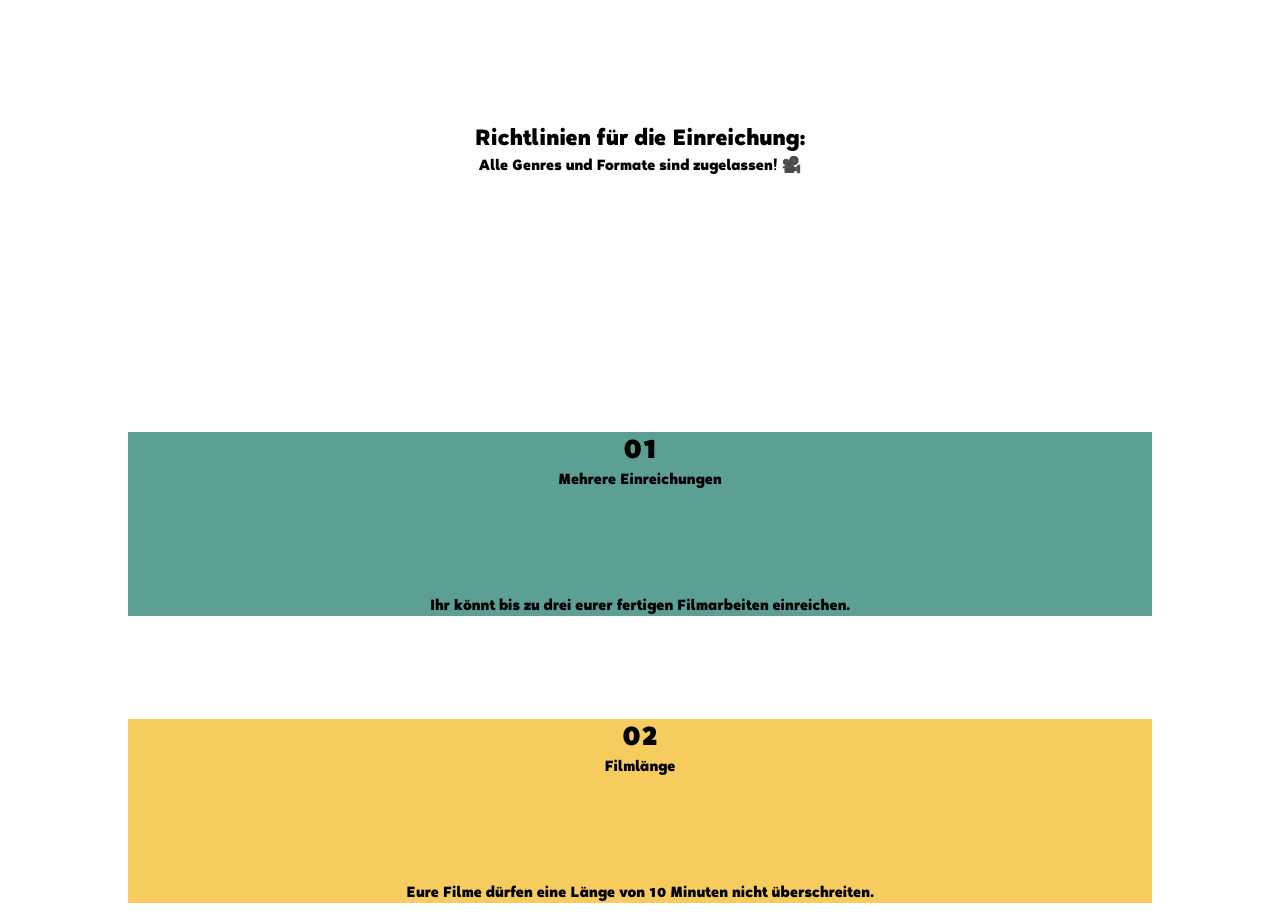
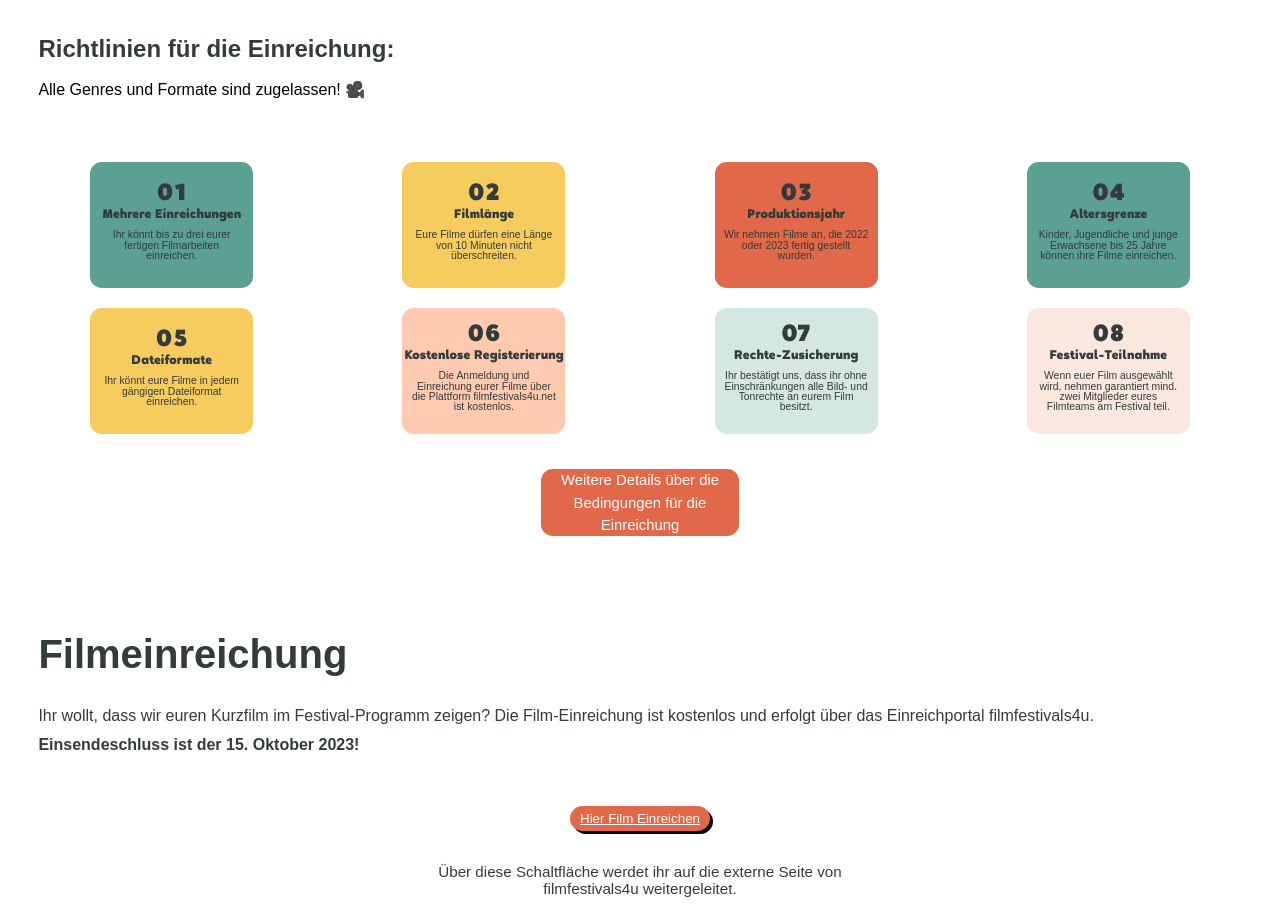
Before and after one commit to JoshRBeck/kijufi-nextjs-latest, a Next.js app: page /filmeinreichung in a window 1280 px wide. Shown: the part 778-1692 px from the top of the page. Built offline with nearby package versions, Linux system fonts and the light colour scheme.

Commit message:
"filmeinreichung"

```diff
--- a/src/app/filmeinreichung.module.css
+++ b/src/app/filmeinreichung.module.css
@@ -27,7 +27,7 @@
   .richtLinienContainer,
   .mehrInfoButtonContainer,
   .guidelinesListContainer,
-  .filmEinreichenButtonContainer {
+  .filmEinreichenButtonContainerOne {
     text-align: center;
   }
   .filmeinreichungTopContainer {
@@ -50,6 +50,11 @@
     color: #333c3a;
     font-family: "Halcyon Medium", sans-serif;
   }
+  .desktopContainer {
+    display: flex;
+    flex-direction: column;
+    width: 65%;
+  }
   .filmEinreichungCameraContainer {
     width: 100%;
     height: 300px;
@@ -68,6 +73,9 @@
     width: 100%;
     height: 70%;
     top: 30%;
+  }
+  .filmeEinreichenButtonContainerTwo {
+    display: none;
   }
   .spotlightContainer {
     /* border: solid green 5px; */
@@ -92,34 +100,29 @@
     line-height: normal;
     transform: translate(30%, -430%);
   }
+  .filmEinreichungMiddle {
+    padding: 3%;
+  }
   .richtLinienContainer {
-    margin: 10%;
+    padding: 3%;
+    text-align: left;
   }
   .richtLinienContainer h2 {
-    margin-top: 10px;
+    color: #333c3a;
+    font-family: "Halcyon Medium", sans-serif;
+    font-style: normal;
+    font-weight: 700;
+    line-height: 150%;
+    margin-bottom: 15px;
   }
-  .schritteContainer,
-  .guidelinesListContainer {
-    padding: 10%;
-  }
-  .schritteContainer {
-    border-radius: 20px;
-    margin-top: 15px;
-  }
-  .schritteNummer {
-    font-weight: 700;
-    font-size: 2em;
-  }
-  .schritteName,
-  .filmClapperHeading {
-    font-weight: 700;
+  .richtLinienContainer p {
+    color: #000;
+    font-family: "Halcyon Medium", sans-serif;
+    font-style: normal;
+    font-weight: 500;
+    line-height: 100%; /* 0.75rem */
   }
 
-  .schritteBeschreibung,
-  .filmClapperText {
-    padding-top: 5px;
-    margin: 10%;
-  }
   .mehrInfoButtonContainer {
     padding: 5%;
   }
@@ -143,13 +146,174 @@
   }
   .filmEinreichenButton {
     background-color: #e16848;
-    border-radius: 25px;
-    width: 80%;
-    height: 60px;
+    color: #fff;
+    display: flex;
+    height: 25px;
+    justify-content: center;
+    align-items: center;
+    border-radius: 2.06075rem;
+    padding-left: 10px;
+    padding-right: 10px;
+    margin-top: 10px;
+    border-style: none;
+    box-shadow: 3px 3px 0px rgb(0 0 0);
+    font-family: "Halcyon Medium", sans-serif;
+    text-decoration: underline;
   }
   .filmEinreichenText {
     padding: 10%;
     font-size: 1em;
+  }
+  .schritteContainer {
+    padding: 2%;
+  }
+  .schritteWrapper {
+    display: grid;
+    grid-template-columns: repeat(4, 1fr);
+    gap: 20px; /* Adjust the gap as needed */
+    justify-items: center;
+  }
+  .schritte {
+    width: 100%;
+    height: 7.86719rem;
+    flex-shrink: 0;
+    border-radius: 0.74219rem;
+    display: flex;
+    justify-content: center;
+    flex-direction: column;
+    align-items: center;
+    max-width: 10.2rem; /* Set a maximum width to prevent excessive growth */
+    flex: 1; /* Allow items to grow equally within the container */
+  }
+  .schritteNummer {
+    color: #333c3a;
+    font-family: "Halcyon Black", sans-serif;
+    font-size: 1.8rem;
+    font-style: normal;
+    font-weight: 700;
+    line-height: 100%;
+  }
+  .schritteName {
+    color: #333c3a;
+    font-family: "Halcyon Black", sans-serif;
+    font-size: 0.85rem;
+    font-style: normal;
+    font-weight: 700;
+    line-height: 100%;
+  }
+  .schritteBeschreibung {
+    color: #333c3a;
+    font-family: "Halcyon Medium", sans-serif;
+    font-size: 0.65rem;
+    font-style: normal;
+    font-weight: 400;
+    line-height: 100%;
+    text-align: center;
+    padding: 8px;
+  }
+  .mehrInfoButtonContainer {
+    display: flex;
+    justify-content: center;
+    align-items: center;
+    flex-direction: column;
+    padding: 0;
+  }
+  .mehrInfoButton {
+    color: #fff;
+    background-color: #e16848;
+    padding-left: 10px;
+    padding-right: 10px;
+    margin-bottom: 50px;
+    margin-top: 10px;
+    border-style: none;
+    font-family: "Halcyon Medium", sans-serif;
+    font-size: 0.92775rem;
+    font-style: normal;
+    font-weight: 500;
+    line-height: 150%;
+    border-radius: 0.74219rem;
+    text-align: inherit;
+    width: 50%;
+  }
+  .guidelinesListContainer {
+    background-color: #d5e7e3;
+    padding: 2%;
+  }
+  .guidelinesListContainer h3 {
+    font-family: "Halcyon Medium", sans-serif;
+    font-weight: 700;
+    text-align: justify;
+  }
+  .guidelinesList {
+    padding: 15px;
+  }
+  .guidelinesListHeadlines {
+    color: #333c3a;
+    font-family: "Halcyon Medium", sans-serif;
+    font-size: 0.8rem;
+    font-style: normal;
+    font-weight: 600;
+    line-height: 160%;
+    text-align: justify;
+  }
+  .guidelinesListItems {
+    color: #333c3a;
+    font-family: "Halcyon Medium", sans-serif;
+    font-size: 0.8rem;
+    font-style: normal;
+    font-weight: 400;
+    line-height: 160%;
+    text-align: justify;
+    margin-bottom: 0;
+  }
+  .bottomContainer {
+    display: flex;
+    flex-direction: column;
+    padding: 3%;
+  }
+  .bottomContainer h3 {
+    color: #333c3a;
+    font-family: "Halcyon Medium", sans-serif;
+    font-size: 2.5rem;
+    font-style: normal;
+    font-weight: 700;
+    line-height: 150%;
+    margin-bottom: 20px;
+  }
+  .bottomContainer p {
+    color: #333c3a;
+    font-family: "Halcyon Medium", sans-serif;
+    font-size: 1rem;
+    font-style: normal;
+    font-weight: 500;
+    line-height: 150%;
+  }
+  .bottomContainer :nth-child(3) {
+    color: #333c3a;
+    font-family: "Halcyon Medium", sans-serif;
+    font-size: 1rem;
+    font-style: normal;
+    font-weight: 700;
+    line-height: 150%;
+    padding-top: 5px;
+  }
+  .buttonAndText {
+    display: flex;
+    flex-direction: column;
+    align-items: center;
+  }
+  .bottomContainerText {
+    color: #333c3a;
+    text-align: left;
+    font-family: "Halcyon Medium", sans-serif;
+    font-size: 0.95rem;
+    font-style: normal;
+    font-weight: 500;
+    line-height: normal;
+    width: 35%;
+    text-align: center;
+    margin-bottom: 5rem;
+    margin-top: 2rem;
   }
 }
 @media (max-width: 700px) {
@@ -182,6 +346,9 @@
     width: 100%;
     transform: translate(-18%, 15%);
     position: relative;
+  }
+  .filmeEinreichenButtonContainerTwo {
+    display: none;
   }
   .deadlineText {
     color: #333c3a;
@@ -392,6 +559,12 @@
     font-weight: 400;
     line-height: 160%;
   }
+  .bottomContainer {
+    display: none;
+  }
+  .buttonAndText {
+    display: none;
+  }
 }
 .schritteColorOne {
   background-color: #5ba092;
--- a/src/app/filmeinreichung/page.tsx
+++ b/src/app/filmeinreichung/page.tsx
@@ -12,20 +12,19 @@ export default function Filmeinreichung() {
     <>
       <div className={styles.filmeinreichungTopContainer}>
         <h1>Reicht eure Filme ein und kommt zum Festival</h1>
-        <div className={styles.desktop}>
+        <div className={styles.desktopContainer}>
           <p>
-          Ihr habt einen Kurzfilm produziert, den ihr auf dem Festival zeigen
-          wollt? Dann reicht ihn bis zum 15. Oktober 2023 bei uns ein.
-        </p>
-        <p>
-          Wichtigste Bedingung: Mindestens zwei Personen aus eurem Filmteam sind
-          bereit, von Freitag bis Sonntag am Festival teilzunehmen und den Film
-          persönlich eurem Publikum zu präsentieren. Wenn euer Film ausgewählt
-          wird, übernehmen wir die Reisekosten.
-        </p>
-          </div>
+            Ihr habt einen Kurzfilm produziert, den ihr auf dem Festival zeigen
+            wollt? Dann reicht ihn bis zum 15. Oktober 2023 bei uns ein.
+          </p>
+          <p>
+            Wichtigste Bedingung: Mindestens zwei Personen aus eurem Filmteam
+            sind bereit, von Freitag bis Sonntag am Festival teilzunehmen und
+            den Film persönlich eurem Publikum zu präsentieren. Wenn euer Film
+            ausgewählt wird, übernehmen wir die Reisekosten.
+          </p>
+        </div>
       </div>
-
       <div className={styles.filmEinreichungCameraContainer}>
         <div className={styles.filmEinreichungCamera}>
           <Image src={filmEinreichungCamera} alt="old school film photo" />
@@ -87,20 +86,31 @@ export default function Filmeinreichung() {
             </svg>
             <p className={styles.deadlineText}>DEADLINE</p>
             <p className={styles.deadlineText}>15 Oktober</p>
-            <div className={styles.spotlightReference}>Dot</div>
+            <div className={styles.filmeEinreichenButtonContainerOne}>
+              <button type="button" className={styles.filmEinreichenButton}>
+                <Link
+                  href="https://www.filmfestivals4u.net/einreichung.php?id=44"
+                  target="_blank"
+                  rel="noopener noreferrer"
+                >
+                  <p className={styles.filmEinreichenButtonText}>
+                    Ihren Film einreichen
+                  </p>
+                </Link>
+              </button>
+            </div>
           </div>
         </div>
       </div>
-
       <div className={styles.filmEinreichungMiddle}>
-        <h3>Filmeinreichung</h3>
+        {/* <h3>Filmeinreichung</h3>
         <p>
           Ihr wollt, dass wir euren Kurzfilm im Festival-Programm zeigen? Die
           Film-Einreichung ist kostenlos und erfolgt über das Einreichportal
           filmfestivals4u.
         </p>
-        <p>Einsendeschluss ist der 15. Oktober 2023!</p>
-        <div className={styles.filmeEinreichenButtonContainer}>
+        <p>Einsendeschluss ist der 15. Oktober 2023!</p> */}
+        <div className={styles.filmeEinreichenButtonContainerTwo}>
           <button type="button" className={styles.filmEinreichenButton}>
             <Link
               href="https://www.filmfestivals4u.net/einreichung.php?id=44"
@@ -114,12 +124,30 @@ export default function Filmeinreichung() {
           </button>
         </div>
       </div>
-
       <div className={styles.richtLinienContainer}>
         <h2>Richtlinien für die Einreichung:</h2>
         <p>Alle Genres und Formate sind zugelassen! 🎥</p>
       </div>
       <Submission />
+      <div className={styles.bottomContainer}>
+        <h3>Filmeinreichung</h3>
+        <p>
+          Ihr wollt, dass wir euren Kurzfilm im Festival-Programm zeigen? Die
+          Film-Einreichung ist kostenlos und erfolgt über das Einreichportal
+          filmfestivals4u.
+        </p>
+        <p>Einsendeschluss ist der 15. Oktober 2023!</p>
+      </div>{" "}
+      <div className={styles.buttonAndText}>
+
+        <button type="button" className={styles.filmEinreichenButton}>
+          Hier Film Einreichen
+        </button>
+        <p className={styles.bottomContainerText}>
+          Über diese Schaltfläche werdet ihr auf die externe Seite von
+          filmfestivals4u weitergeleitet.
+        </p>
+      </div>
     </>
   );
 }
--- a/src/components/submission.tsx
+++ b/src/components/submission.tsx
@@ -85,16 +85,19 @@ const Submission: React.FC = () => {
         </div>
       </div>
       <div className={styles.mehrInfoButtonContainer}>
-        <hr className={styles.horizontalRule}></hr>
+        <div className={styles.infoButtonAndHr}>
+
+        {/* <hr className={styles.horizontalRule}></hr> */}
         <button
           type="button"
           onClick={toggleDetails}
           className={styles.mehrInfoButton}
-        >
+          >
           {showDetails
             ? "Weniger Einzelheiten zu den Bedingungen für die Einreichung"
             : "Weitere Details über die Bedingungen für die Einreichung"}
         </button>
+            </div>
         {showDetails && (
           <div className={styles.guidelinesListContainer}>
             <h3>Teilnahmebedingungen</h3>
```
